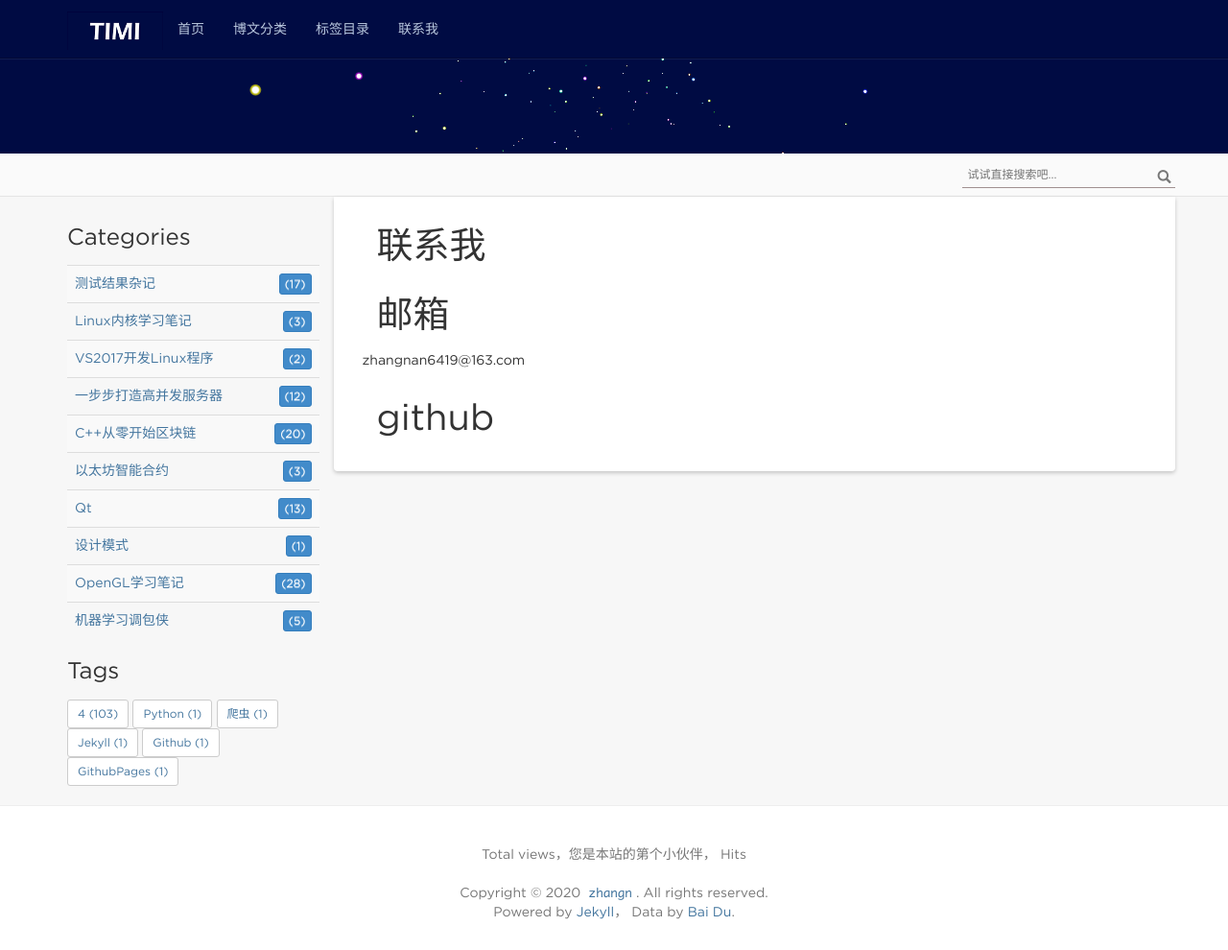
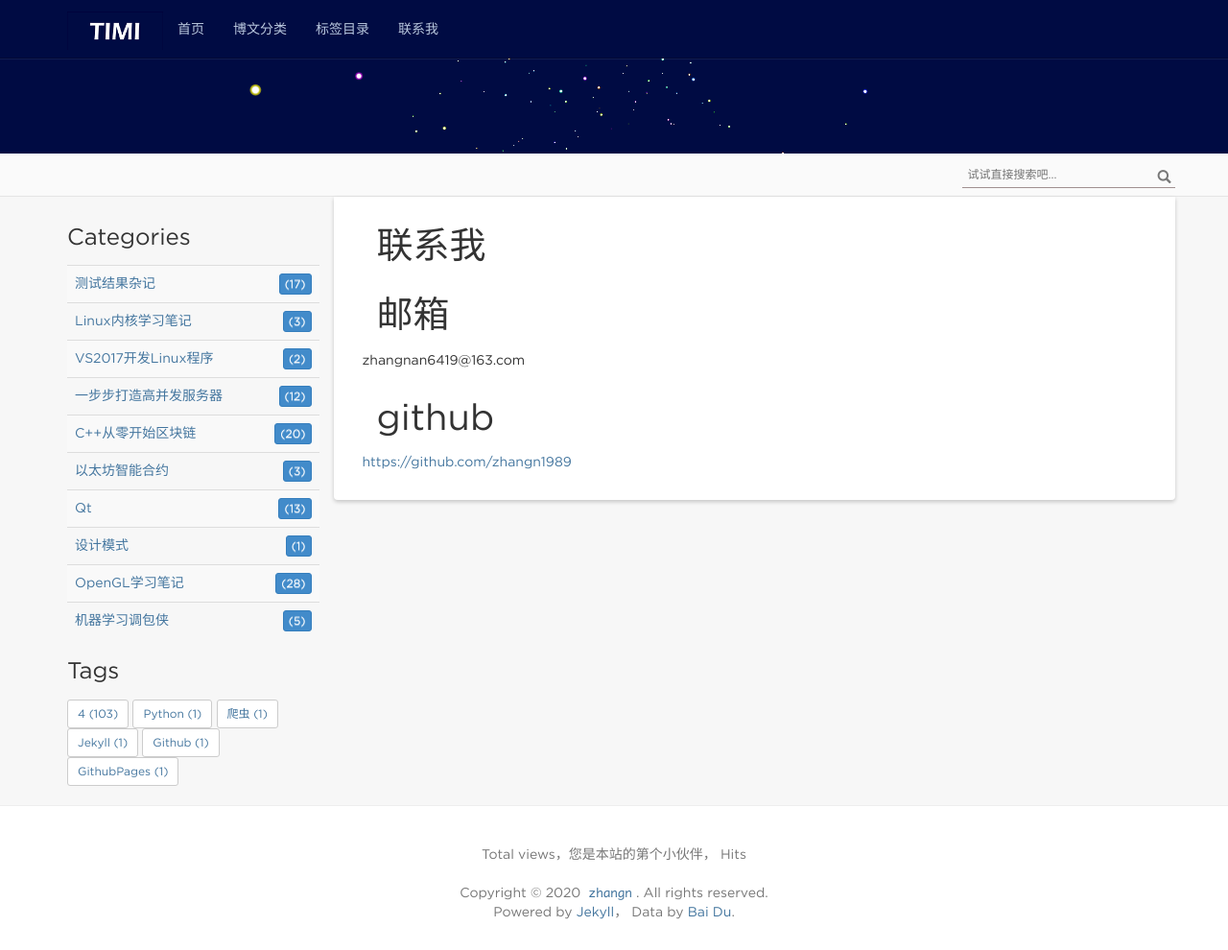
Before and after one commit to zhangn1989/Document, a Jekyll site: the page built from contact.md, in a window 1280 px wide and 990 px high. Shown: the whole window at 96% size. Built offline with Jekyll 4.4.1, drawn with Linux system fonts in a browser that asks for light colours; nearby versions of some CDN libraries; comment, search, counter and statistics services are not loaded.

```diff
--- a/contact.md
+++ b/contact.md
@@ -8,4 +8,4 @@
 {{ site.email }}
 
 # github
-[]({{ site.github }})
+[https://github.com/zhangn1989]({{ site.github }})
```
